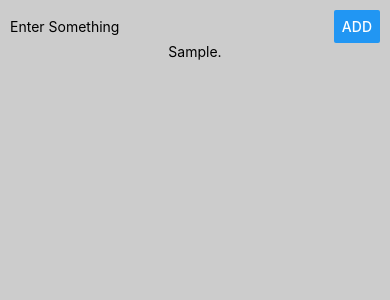
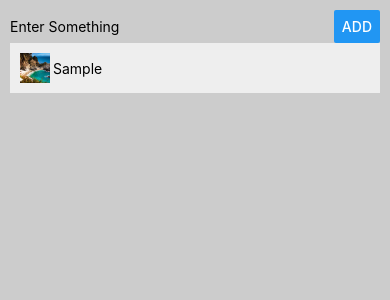
Before and after one commit to areebmkareem/react-native-app, a React Native app: screen / in a window 390 px wide. Both pictures are taken after typing "Sample" into the empty fields and a click on the button "ADD". Shown: the top 300 px of the page. Built offline with nearby package versions, Linux system fonts and the light colour scheme.

Commit message:
Minor Ui fix for place card

```diff
--- a/App.js
+++ b/App.js
@@ -7,8 +7,8 @@
  */
 
 import React, { Component } from "react";
-import { Platform, StyleSheet, Text, View, TextInput, FlatList, YellowBox, ScrollView, Button, TouchableOpacity } from "react-native";
-
+import { Platform, StyleSheet, Text, View, TextInput, FlatList, Image, YellowBox, ScrollView, Button, TouchableOpacity } from "react-native";
+import imageView from "./src/assets/test.jpg";
 const instructions = Platform.select({
   ios: "Press Cmd+R to reload,\n" + "Cmd+D or shake for dev menu",
   android: "Double tap R on your keyboard to reload,\n" + "Shake or press menu button for dev menu"
@@ -27,7 +27,7 @@ export default class App extends Component {
     let places = [...this.state.places];
     switch (action) {
       case "ADD":
-        places.push({ key: Math.random(), value: this.state.placeName });
+        places.push({ key: String(Math.random()), value: this.state.placeName, image: imageView });
         break;
       case "DELETE":
         places.splice(data, 1);
@@ -44,16 +44,19 @@ export default class App extends Component {
           <TextInput placeholder="Enter Something" style={{ width: 300 }} onChangeText={placeName => this.setState({ placeName })} value={placeName} />
           <Button title="Add" onPress={() => this.onClickHander("ADD")} />
         </View>
-        <FlatList
-          data={this.state.places}
-          renderItem={info => (
-            <TouchableOpacity onPress={() => this.onClickHander("DELETE")}>
-              <Text>{info.item.value}.</Text>
-            </TouchableOpacity>
-          )}
-        >
-          <Text>Places</Text>
-        </FlatList>
+        <View style={styles.placesSection}>
+          <FlatList
+            data={this.state.places}
+            renderItem={info => (
+              <TouchableOpacity onPress={() => this.onClickHander("DELETE", info.index)}>
+                <View style={styles.placeCard}>
+                  <Image style={styles.placeImage} source={info.item.image} />
+                  <Text>{info.item.value}</Text>
+                </View>
+              </TouchableOpacity>
+            )}
+          />
+        </View>
       </View>
     );
   }
@@ -75,9 +78,20 @@ const styles = StyleSheet.create({
     alignItems: "center"
   },
   placesSection: {
-    width: "100%",
+    flex: 1,
+    width: "100%"
+  },
+  placeCard: {
+    alignItems: "center",
+    justifyContent: "flex-start",
+    flexDirection: "row",
+    backgroundColor: "#eee",
     padding: 10,
-    alignItems: "center",
-    backgroundColor: "#eee"
+    marginBottom: 10
+  },
+  placeImage: {
+    height: 30,
+    width: 30,
+    marginRight: 3
   }
 });
```
Also changed, not shown: src/assets/test.jpg (added).
